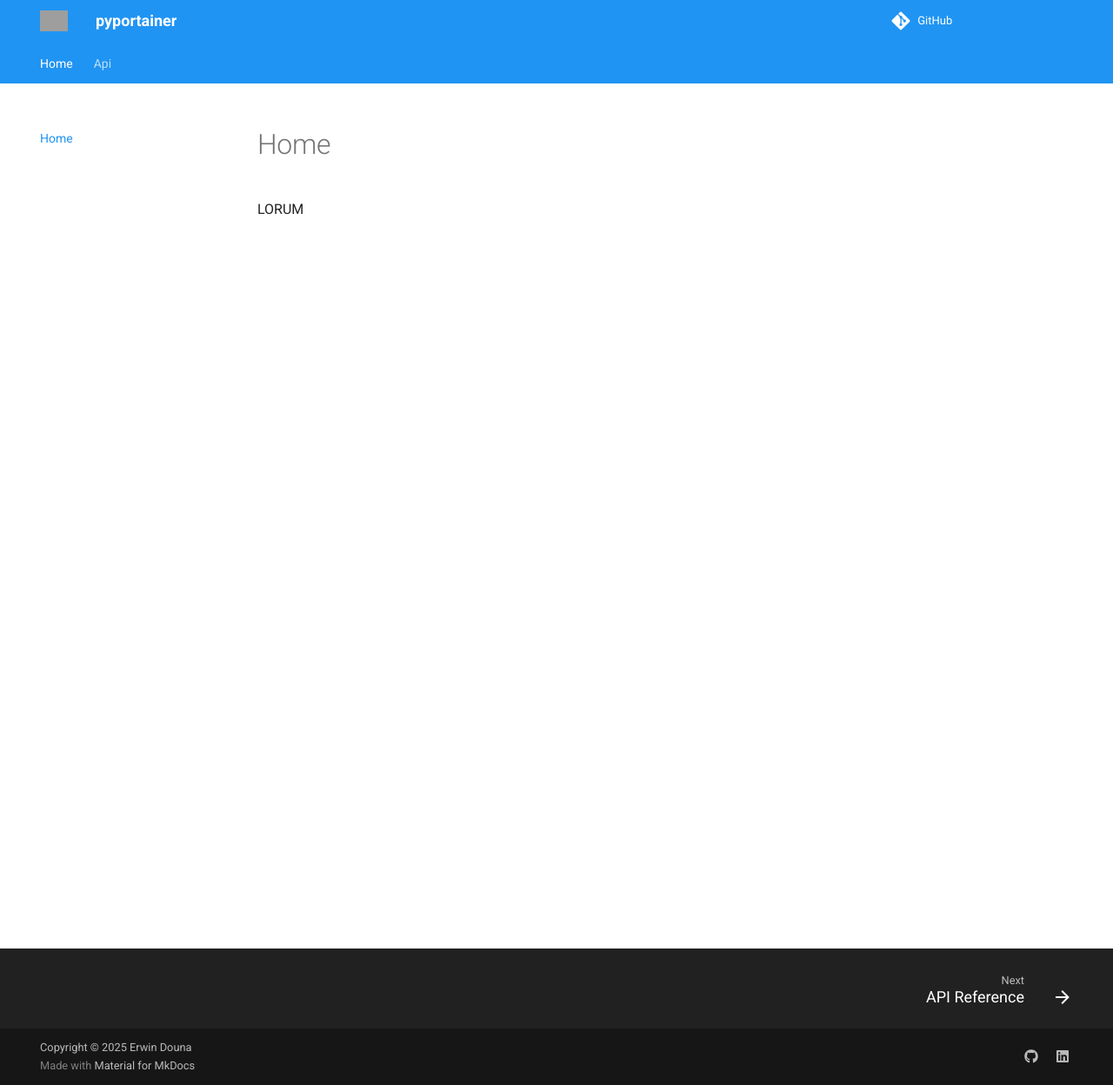
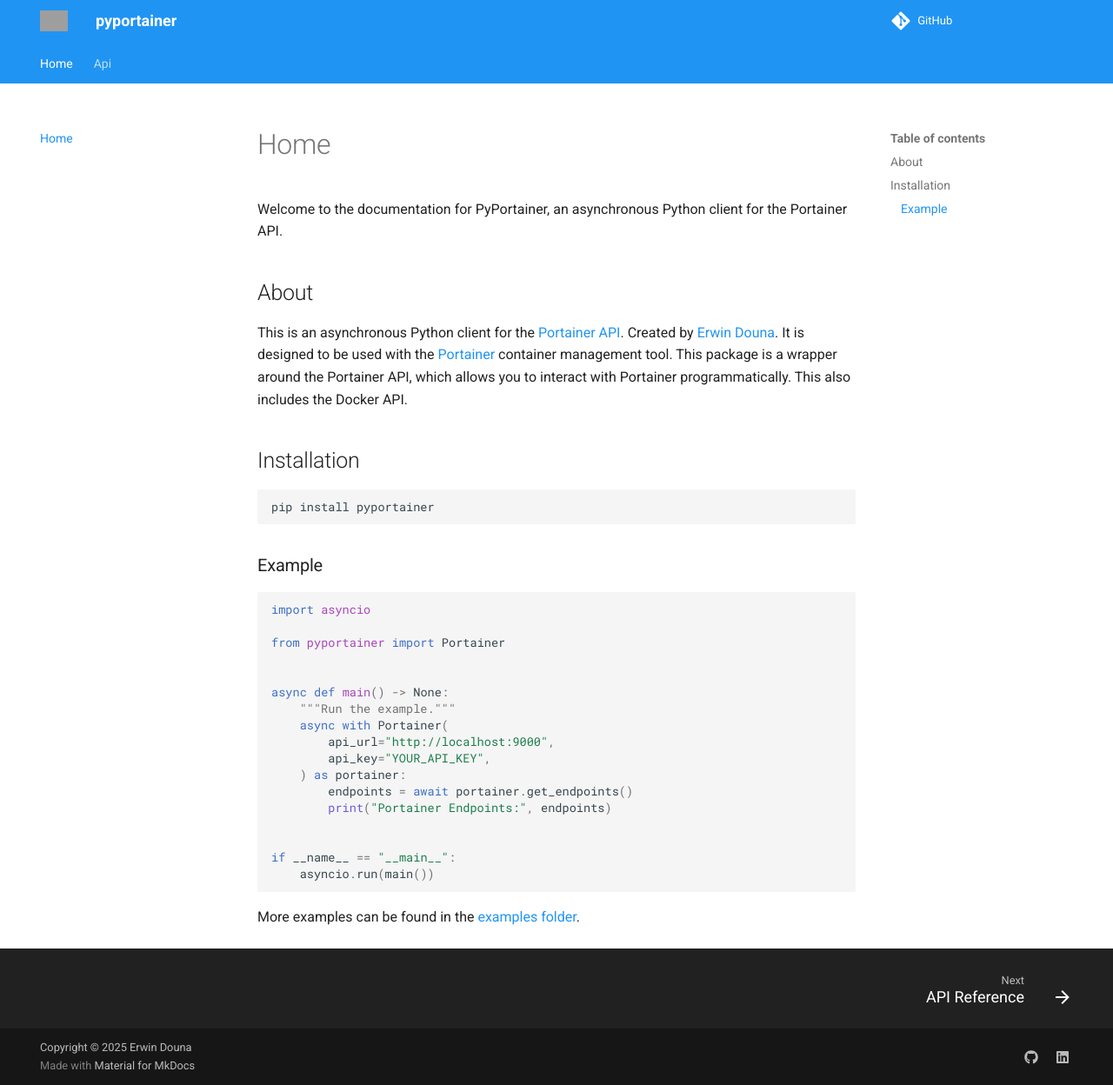
Before and after one commit to erwindouna/pyportainer, an MkDocs documentation site: the page built from docs/index.md, in a window 1280 px wide and 1248 px high. Shown: the whole window at 87% size. Built offline with MkDocs 1.6.1 and Material for MkDocs 9.7.7, drawn with Linux system fonts in a browser that asks for light colours; comment, search, counter and statistics services are not loaded; grey boxes are pictures that could not be loaded.

Commit message:
Add docstrings

````diff
--- a/docs/index.md
+++ b/docs/index.md
@@ -1,3 +1,37 @@
 # Home
 
-LORUM
+Welcome to the documentation for PyPortainer, an asynchronous Python client for the Portainer API.
+
+## About
+This is an asynchronous Python client for the [Portainer API](https://docs.portainer.io/api-docs/). Created by [Erwin Douna](https://github.com/erwindouna). It is designed to be used with the [Portainer](https://www.portainer.io/) container management tool.
+This package is a wrapper around the Portainer API, which allows you to interact with Portainer programmatically. This also includes the Docker API.
+
+## Installation
+
+```bash
+pip install pyportainer
+```
+
+### Example
+
+```python
+import asyncio
+
+from pyportainer import Portainer
+
+
+async def main() -> None:
+    """Run the example."""
+    async with Portainer(
+        api_url="http://localhost:9000",
+        api_key="YOUR_API_KEY",
+    ) as portainer:
+        endpoints = await portainer.get_endpoints()
+        print("Portainer Endpoints:", endpoints)
+
+
+if __name__ == "__main__":
+    asyncio.run(main())
+```
+
+More examples can be found in the [examples folder](./examples/).
````
Also changed, not shown: README.md (+3 -0 lines).
